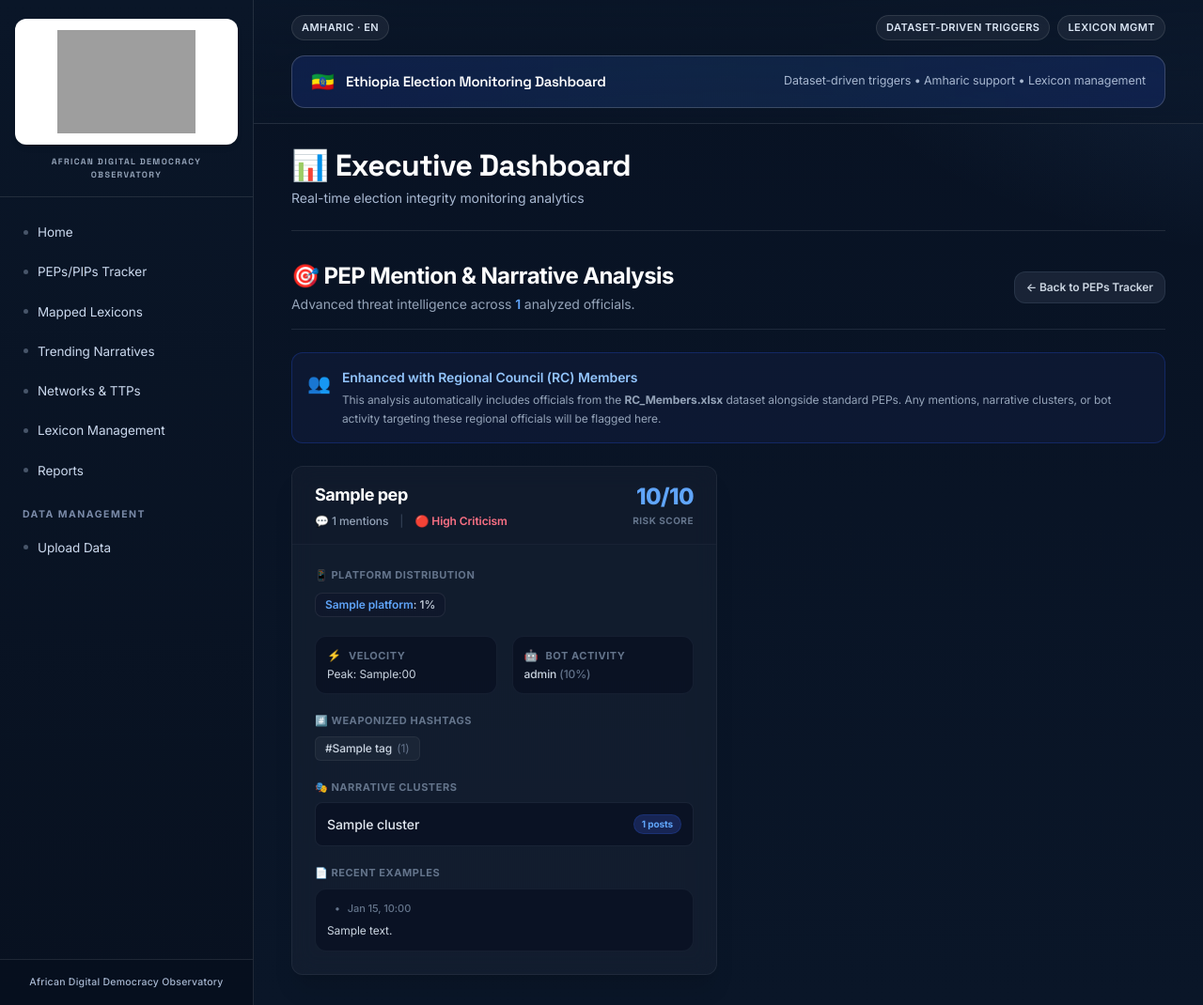
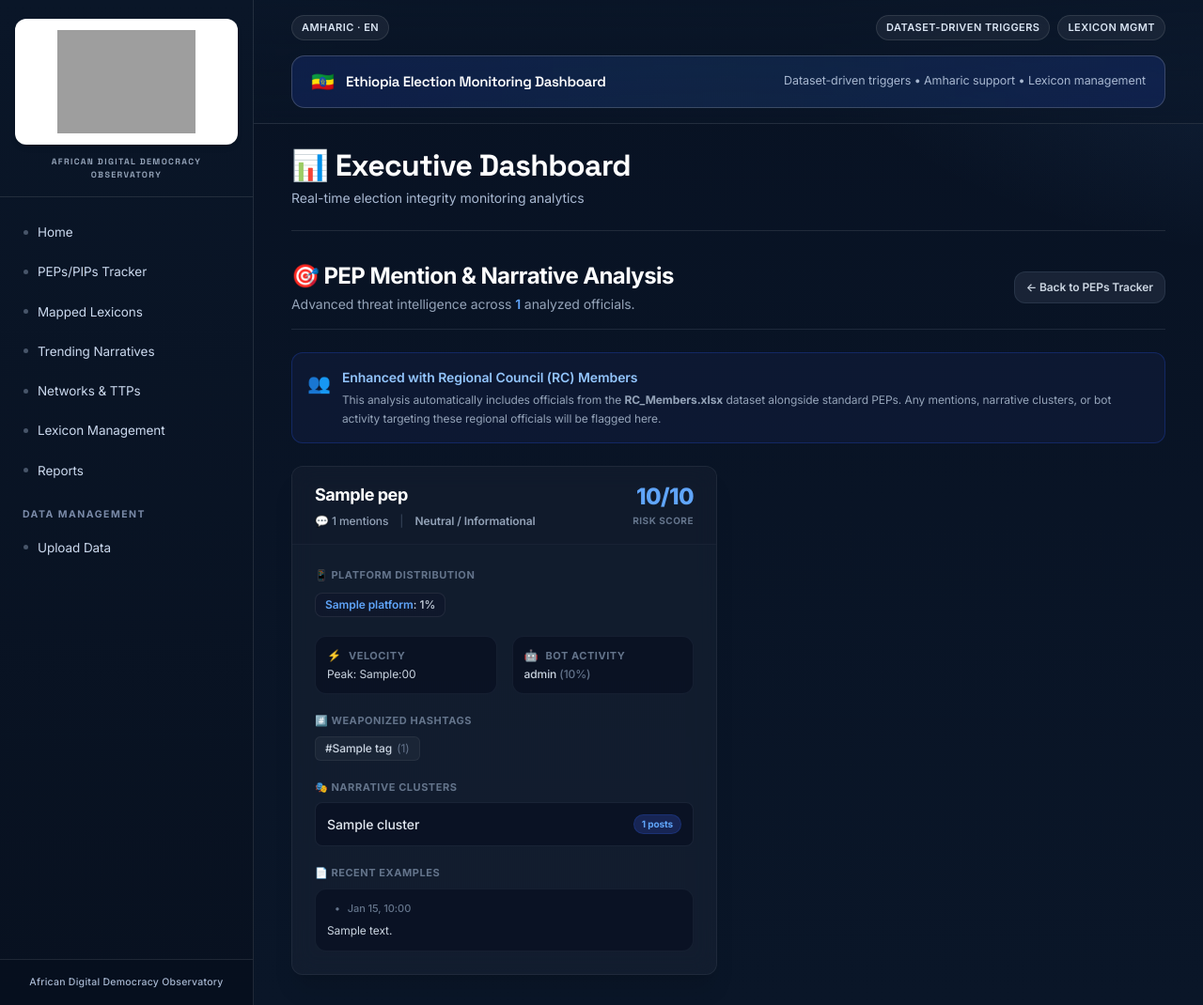
Before and after one commit to hanna-tes/Ethiopia_2026election_monitoring_tool, a Django app: template dashboard/templates/dashboard/peps_analysis.html in a window 1280 px wide. Shown: the whole page at 94% size. Run offline with Django 4.2, Linux system fonts and the light colour scheme; the template is opened without the code that fills it: most values are stand-ins (such as "Sample title", 1, 10 or a date in 2020); some libraries are stand-ins or nearby versions; grey boxes are pictures that could not be loaded.

Commit message:
Update peps_analysis.html

```diff
--- a/dashboard/templates/dashboard/peps_analysis.html
+++ b/dashboard/templates/dashboard/peps_analysis.html
@@ -72,12 +72,14 @@
                         <span class="flex items-center gap-1">💬 {{ pep.mention_count }} mentions</span>
                         <span class="text-slate-700">|</span>
                         <span>
-                            {% if pep.risk_score <= 3 %}
-                                <span class="text-emerald-400 font-semibold">🟢 Mostly Neutral</span>
-                            {% elif pep.risk_score <= 6 %}
-                                <span class="text-amber-400 font-semibold">🟡 Some Criticism</span>
+                            {% if pep.sentiment == 'Positive' %}
+                                <span class="text-emerald-400 font-semibold"> Mostly Positive</span>
+                            {% elif pep.sentiment == 'Negative' %}
+                                <span class="text-rose-400 font-semibold">🔴 High Criticism</span>
+                            {% elif pep.sentiment == 'Mixed' %}
+                                <span class="text-amber-400 font-semibold">🟡 Mixed Sentiment</span>
                             {% else %}
-                                <span class="text-rose-400 font-semibold">🔴 High Criticism</span>
+                                <span class="text-slate-400 font-semibold"> Neutral / Informational</span>
                             {% endif %}
                         </span>
                     </div>
```
